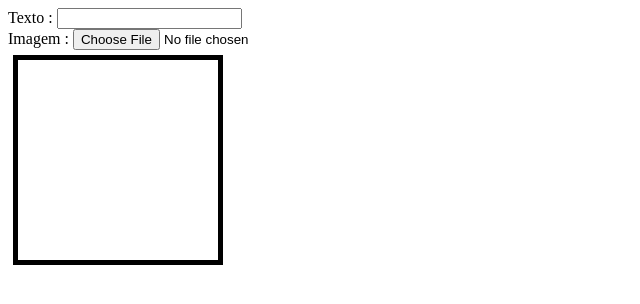
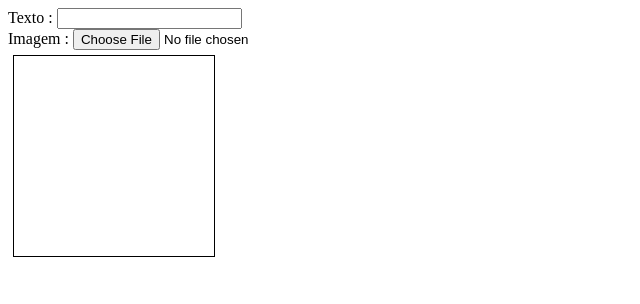
Before and after one commit to ronaferr/project-meme-generator, a website: page index.html in a window 1280 px wide. Shown: the whole page, without its empty margins (0-640 px from the left). Drawn offline with Linux system fonts and the light colour scheme.

Commit message:
entrega requisito 3

```diff
--- a/style.css
+++ b/style.css
@@ -2,7 +2,8 @@
     margin: 5px;
     width: 200px;
     height: 200px;
-    border: 5px solid black;
+    border: 1px solid black;
+    background-color: white;
 }
 #meme-image {
     width: 200px;
```
